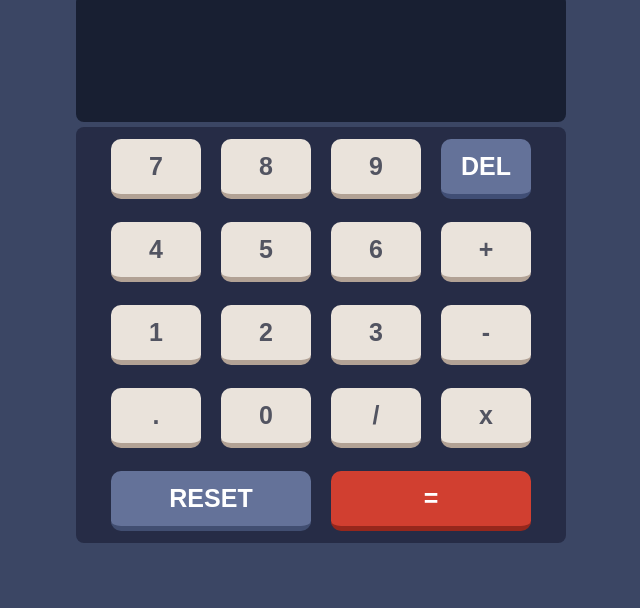
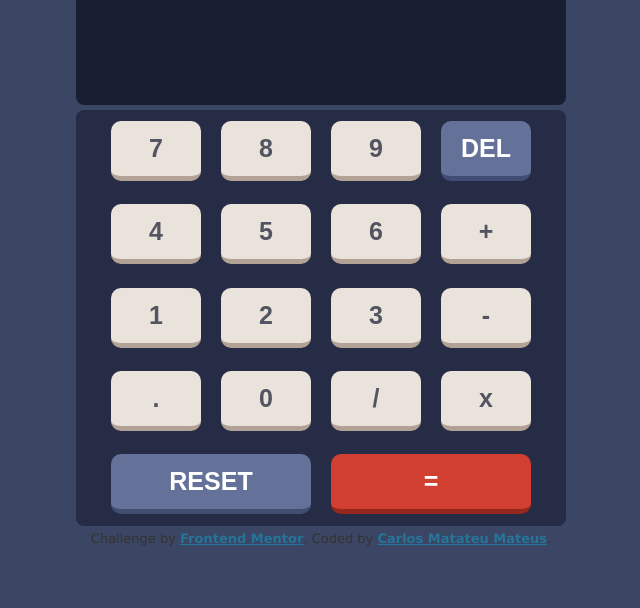
Before and after one commit to carlosmatateumateus/calculator_challenge_FronteendMentor_2, a plain HTML site: page index.html in a window 1280 px wide. Shown: the part 192-800 px from the top of the page, without its empty margins (319-959 px from the left). Drawn offline with Linux system fonts and the light colour scheme.

Commit message:
Update index.html

```diff
--- a/index.html
+++ b/index.html
@@ -4,14 +4,14 @@
   <meta charset="UTF-8">
   <meta name="viewport" content="width=device-width, initial-scale=1.0"> <!-- displays site properly based on user's device -->
 
-  <link rel="icon" type="image/png" sizes="32x32" href="assets/images/favicon-32x32.png">
+  <link rel="icon" type="image/png" sizes="32x32" href="assets/images/favicon-32x32.svg">
   <link rel="stylesheet" href="assets/styles/style.css">
   <title>Frontend Mentor | Calculator app</title>
 
   <!-- Feel free to remove these styles or customise in your own stylesheet 👍 -->
   <style>
-    .attribution { font-size: 11px; text-align: center; }
-    .attribution a { color: hsl(228, 45%, 44%); }
+    .attribution { font-size: 13px; text-align: center; color: rgb(53, 51, 48);}
+    .attribution a { color: rgb(37, 116, 153); font-weight: bolder;}
   </style>
 </head>
 <body id="body">
@@ -61,12 +61,10 @@
       </div>
     </div>
   </main>
-  <!--
-  <div class="attribution">
+ <div class="attribution" style="margin-top: 20px;">
     Challenge by <a href="https://www.frontendmentor.io?ref=challenge" target="_blank">Frontend Mentor</a>.
-    Coded by <a href="#">Your Name Here</a>.
+    Coded by <a href="https://github.com/carlosmateus15/">Carlos Matateu Mateus</a>.
   </div>
-  -->
   <script src="code/themes.js"></script>
   <script src="code/calculator.js"></script>
 </body>
```
